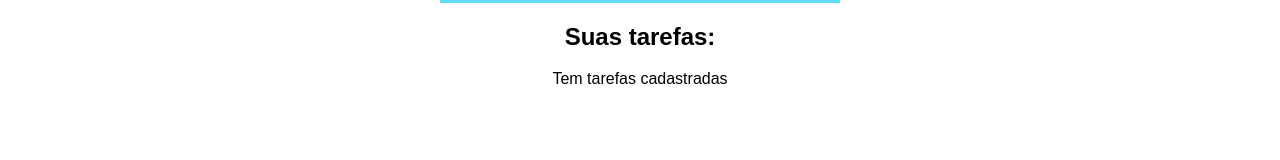
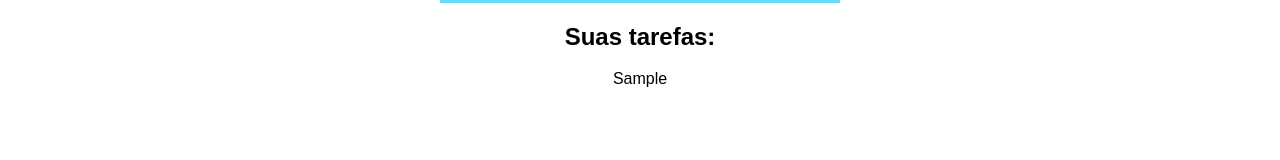
Before and after one commit to henrikpoa/react-typescript, a React (Create React App) app: page / in a window 1280 px wide. Both pictures are taken after typing "Sample" into the empty fields and a click on the input "Criar tarefa". Shown: the part 333-493 px from the top of the page. Built offline with nearby package versions, Linux system fonts and the light colour scheme.

Commit message:
tasklist code 2

```diff
--- a/src/components/Tasklist.tsx
+++ b/src/components/Tasklist.tsx
@@ -10,7 +10,12 @@ type Props = {
 const Tasklist = ({taskList}: Props) => {
   return (
     <>
-        {taskList.length>0 ? <p>Tem tarefas cadastradas</p> : <p>Não há tarefas cadastradas</p> }
+        {taskList.length>0 ?
+            taskList.map((task) =>
+            <div key={task.id}>
+                <p>{task.title}</p>
+            </div>
+        ) : <p>Não há tarefas cadastradas</p> }
     </>
   )
 }
```
